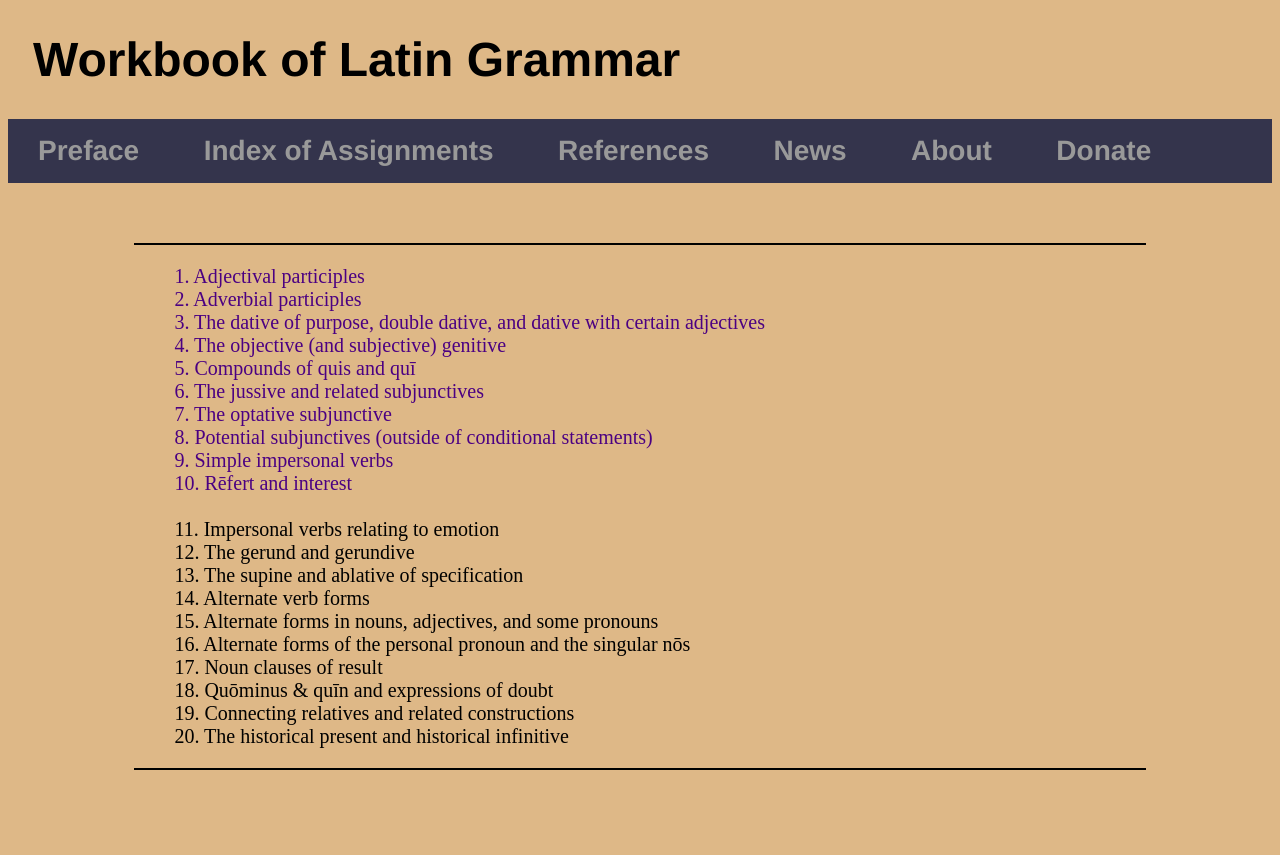
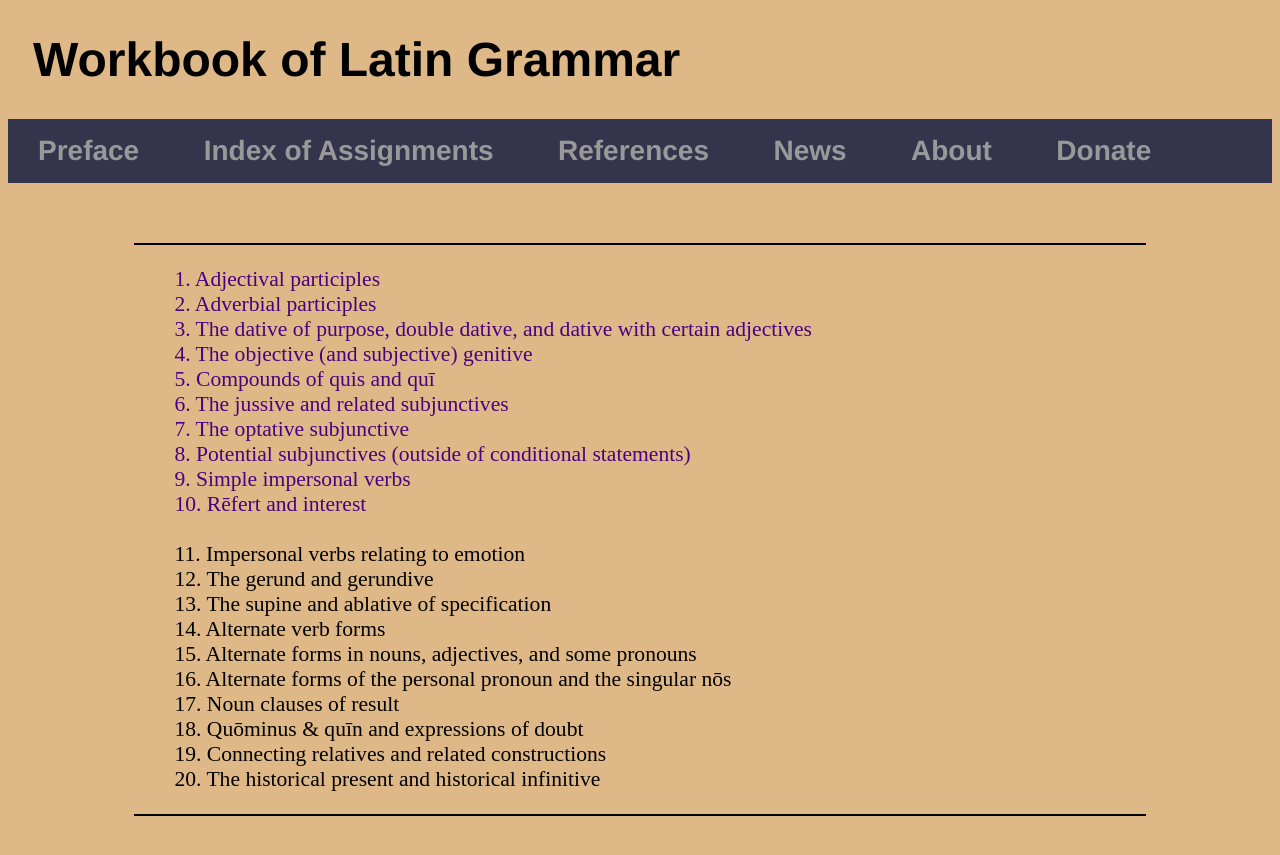
Before and after one commit to AlanCFleming82/AlanCFleming82.github.io, a Jekyll site: the page built from Assignments.html, in a window 1280 px wide. Shown: the top 855 px of the page. Built offline with Jekyll 4.4.1, drawn with Linux system fonts in a browser that asks for light colours.

Commit message:
Update main.css

```diff
--- a/css/main.css
+++ b/css/main.css
@@ -34,8 +34,8 @@ nav ul li {
 
 ul.assignments {
 	list-style-type: none;
-	font-size: 1.25em;
-	padding: 1;
+	font-size: 1.35em;
+	padding: 2;
 }
 
 
```
